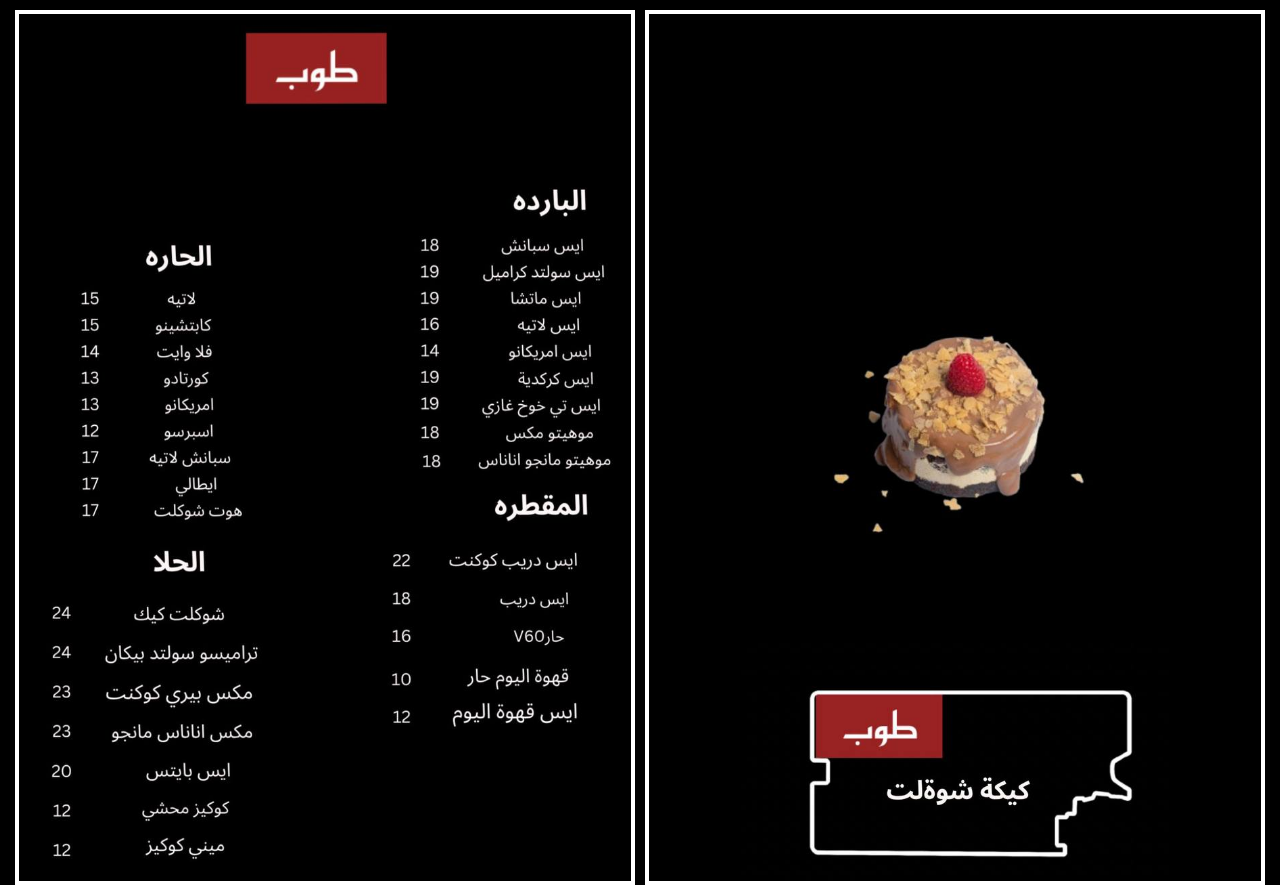
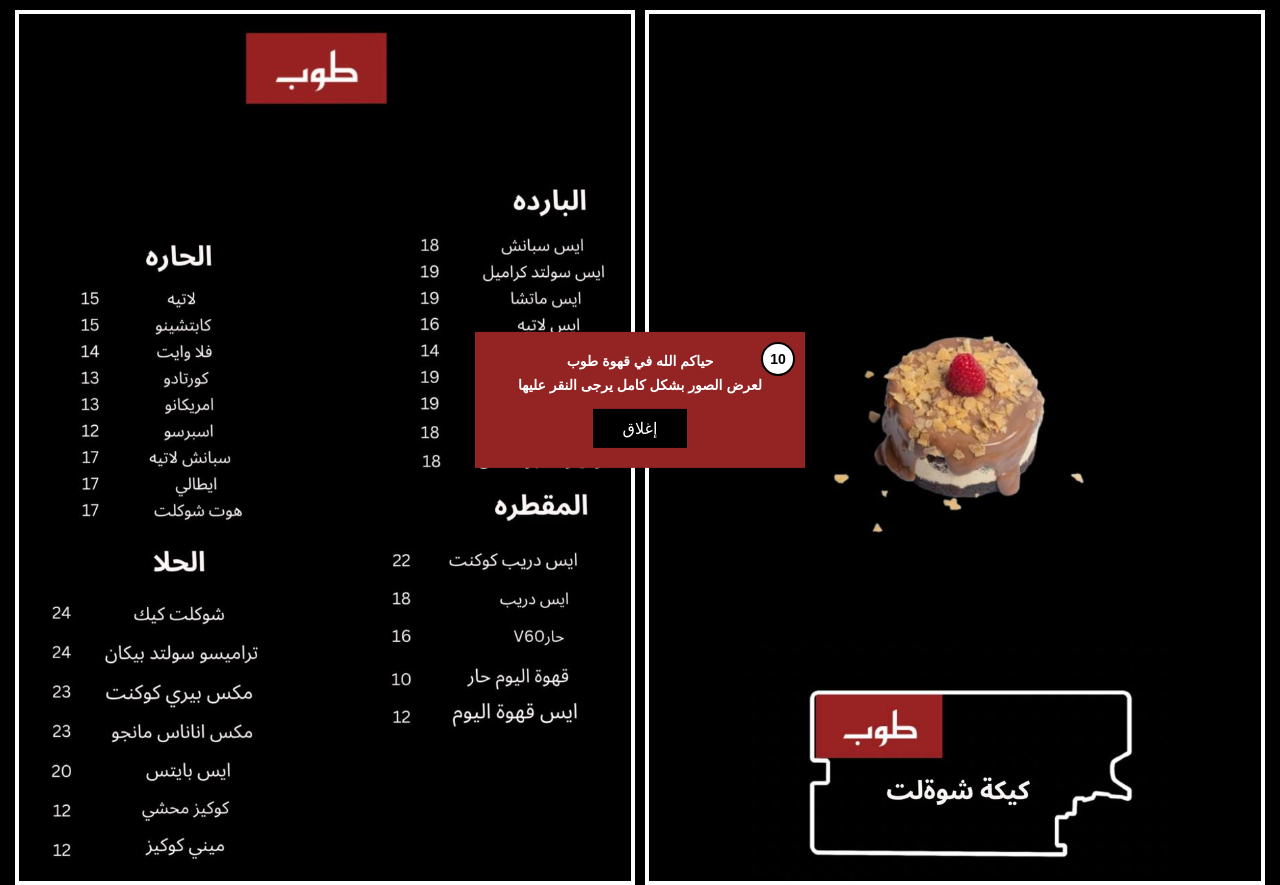
Before and after one commit to 66-qe6oo/test, a plain HTML site: page index.html in a window 1280 px wide. Shown: the top 885 px of the page. Drawn offline with Linux system fonts and the light colour scheme.

Commit message:
Update index.html

```diff
--- a/index.html
+++ b/index.html
@@ -67,9 +67,87 @@
       justify-content: center;
       font-weight: bold;
     }
+
+    #popup {
+      position: fixed;
+      top: 50%;
+      left: 50%;
+      transform: translate(-50%, -50%);
+      background: #942424;
+      color: white;
+      padding: 20px 30px;
+      width: 270px;
+      font-size: 16px;
+      text-align: center;
+      z-index: 10000;
+      display: none;
+      opacity: 0;
+      animation: popupBounce 1s ease forwards;
+    }
+
+    #popup span {
+      display: block;
+      font-weight: bold;
+      margin-bottom: 4px;
+      line-height: 1.4;
+      font-size: 14px;
+    }
+
+    #popup button {
+      margin-top: 10px;
+      padding: 10px 30px;
+      font-size: 16px;
+      background-color: black;
+      color: white;
+      border: none;
+      cursor: pointer;
+      border-radius: 0;
+    }
+
+    #countdown {
+      position: absolute;
+      top: 10px;
+      right: 10px;
+      width: 30px;
+      height: 30px;
+      border: 2px solid black;
+      border-radius: 50%;
+      background-color: white;
+      color: black;
+      font-size: 14px;
+      font-weight: bold;
+      display: flex;
+      align-items: center;
+      justify-content: center;
+    }
+
+    @keyframes popupBounce {
+      0% {
+        transform: translate(-50%, -70%) scale(0.7);
+        opacity: 0;
+      }
+      50% {
+        transform: translate(-50%, -45%) scale(1.1);
+        opacity: 1;
+      }
+      70% {
+        transform: translate(-50%, -52%) scale(0.95);
+      }
+      100% {
+        transform: translate(-50%, -50%) scale(1);
+        opacity: 1;
+      }
+    }
   </style>
 </head>
 <body>
+
+  <div id="popup">
+    <div id="countdown">15</div>
+    <span>حياكم الله في قهوة طوب</span>
+    <span>لعرض الصور بشكل كامل يرجى النقر عليها</span>
+    <button onclick="document.getElementById('popup').style.display='none'">إغلاق</button>
+  </div>
 
   <div class="gallery">
     <img src="1.jpg" alt="صورة 1" onclick="openFullscreen(this.src)">
@@ -100,6 +178,22 @@
       document.getElementById('fullscreenViewer').style.display = 'none';
       document.body.style.overflow = 'auto';
     }
+
+    window.onload = function () {
+      const popup = document.getElementById('popup');
+      const countdown = document.getElementById('countdown');
+      let seconds = 15;
+      popup.style.display = 'block';
+
+      const timer = setInterval(() => {
+        seconds--;
+        countdown.textContent = seconds;
+        if (seconds === 0) {
+          clearInterval(timer);
+          popup.style.display = 'none';
+        }
+      }, 1000);
+    };
   </script>
 </body>
 </html>
```
